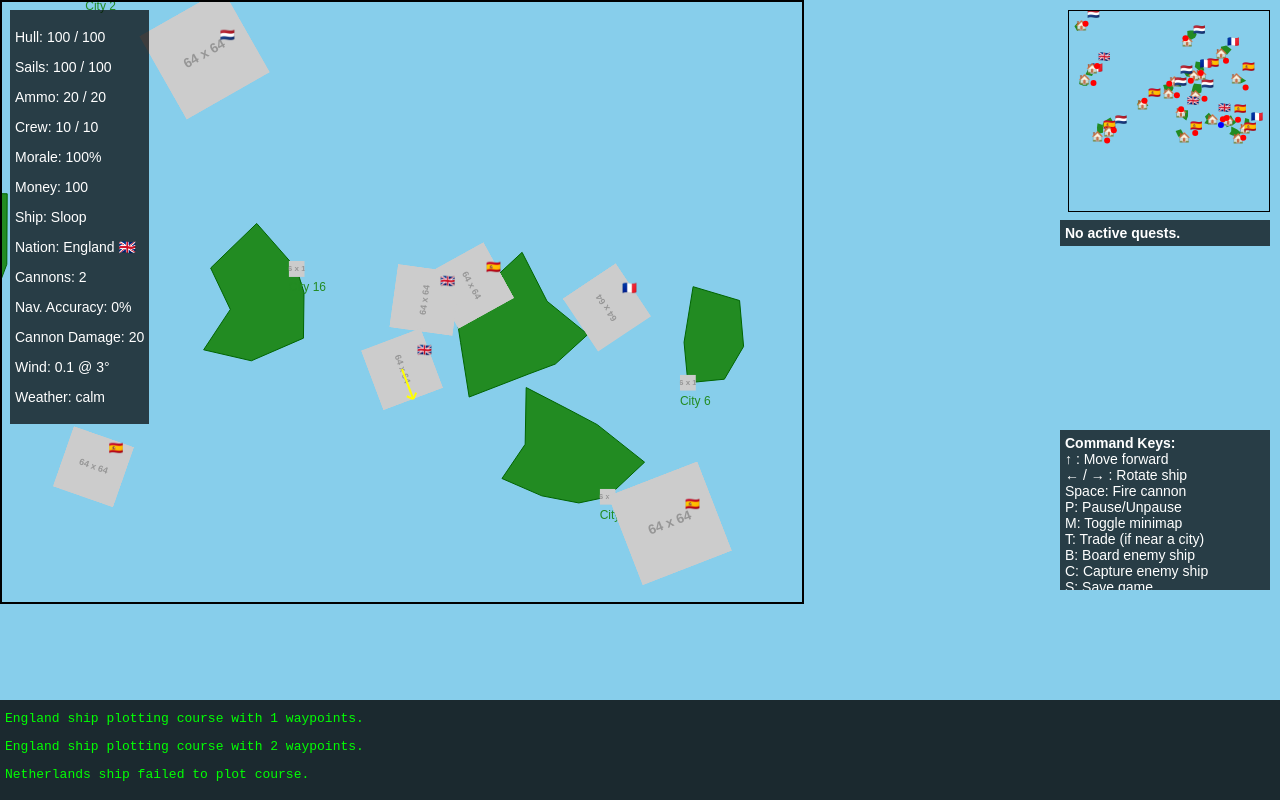
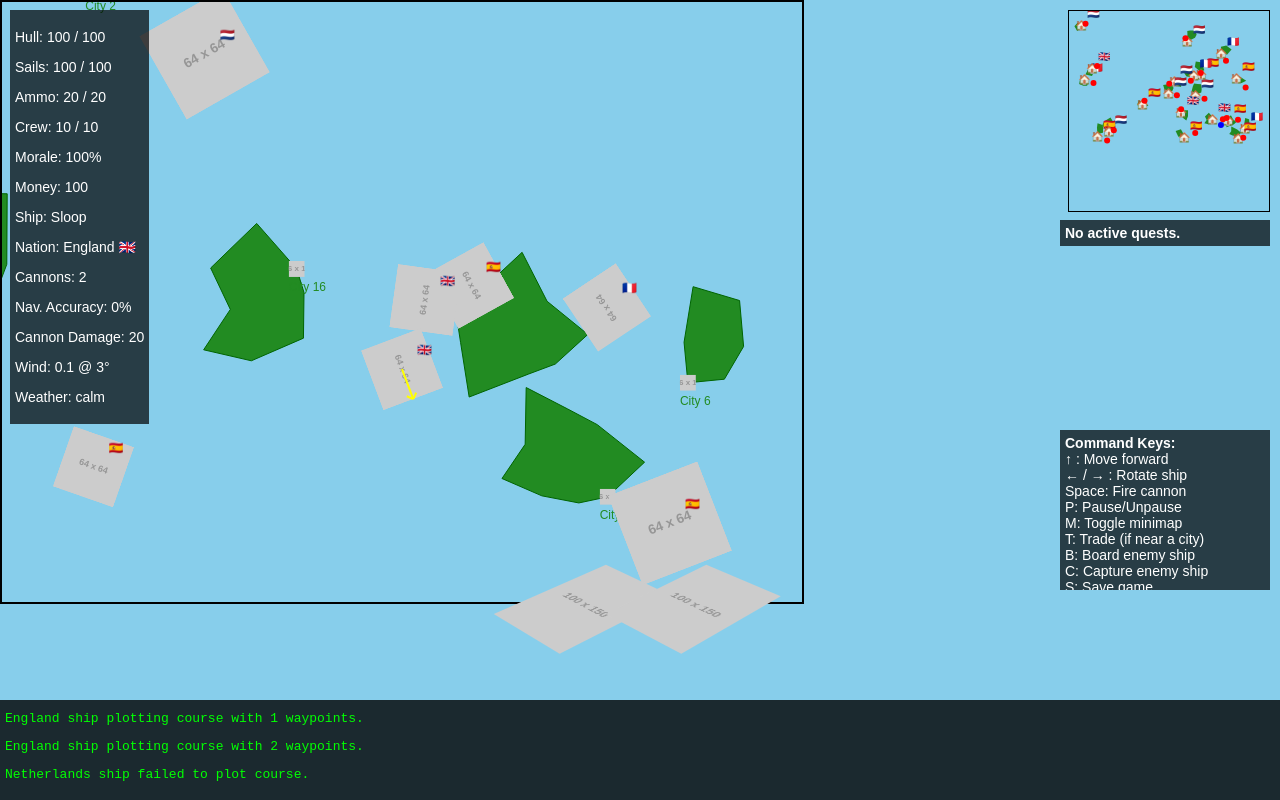
Before and after one commit to BDUG/llmgames, a plain HTML site: page pirates/index.html in a window 1280 px wide. Drawn offline with Linux system fonts and the light colour scheme; placeholder pictures from the web are drawn by us; animation ran at ten frames a second.

Commit message:
Add isometric card container

```diff
--- a/pirates/index.html
+++ b/pirates/index.html
@@ -102,6 +102,20 @@
       border: 2px solid #fff;
       display: none;
       z-index: 100;
+    }
+    .isometric-cards {
+      position: absolute;
+      bottom: 120px;
+      left: 50%;
+      transform: translateX(-50%);
+      display: flex;
+      gap: 10px;
+      perspective: 800px;
+    }
+    .card {
+      width: 100px;
+      height: 150px;
+      transform: rotateX(60deg) rotateZ(45deg);
     }
   </style>
 </head>
@@ -137,6 +151,7 @@
   <!-- Governor and Upgrade Menus -->
   <div id="governorMenu"></div>
     <div id="upgradeMenu"></div>
+    <div id="cardContainer" class="isometric-cards"></div>
 
     <script src="assets.js"></script>
     <script>
@@ -161,6 +176,14 @@
       const tradeMenuDiv = document.getElementById('tradeMenu');
       const governorMenuDiv = document.getElementById('governorMenu');
       const upgradeMenuDiv = document.getElementById('upgradeMenu');
+      const cardContainer = document.getElementById('cardContainer');
+
+      function addCard(imgSrc) {
+        const img = document.createElement('img');
+        img.src = imgSrc;
+        img.className = 'card';
+        cardContainer.appendChild(img);
+      }
 
       const CITY_ICON_SIZE = 16;
 
@@ -1817,11 +1840,13 @@
       generateIslands();
       generateCities();
       generateEnemyShips();
-      spawnPlayerShip();
+    spawnPlayerShip();
       requestAnimationFrame(gameLoop);
     }
 
     initGame();
+    addCard('https://via.placeholder.com/100x150');
+    addCard('https://via.placeholder.com/100x150?text=2');
 
     // Generate a new quest every 60 seconds.
     setInterval(generateRandomQuest, 60000);
```
